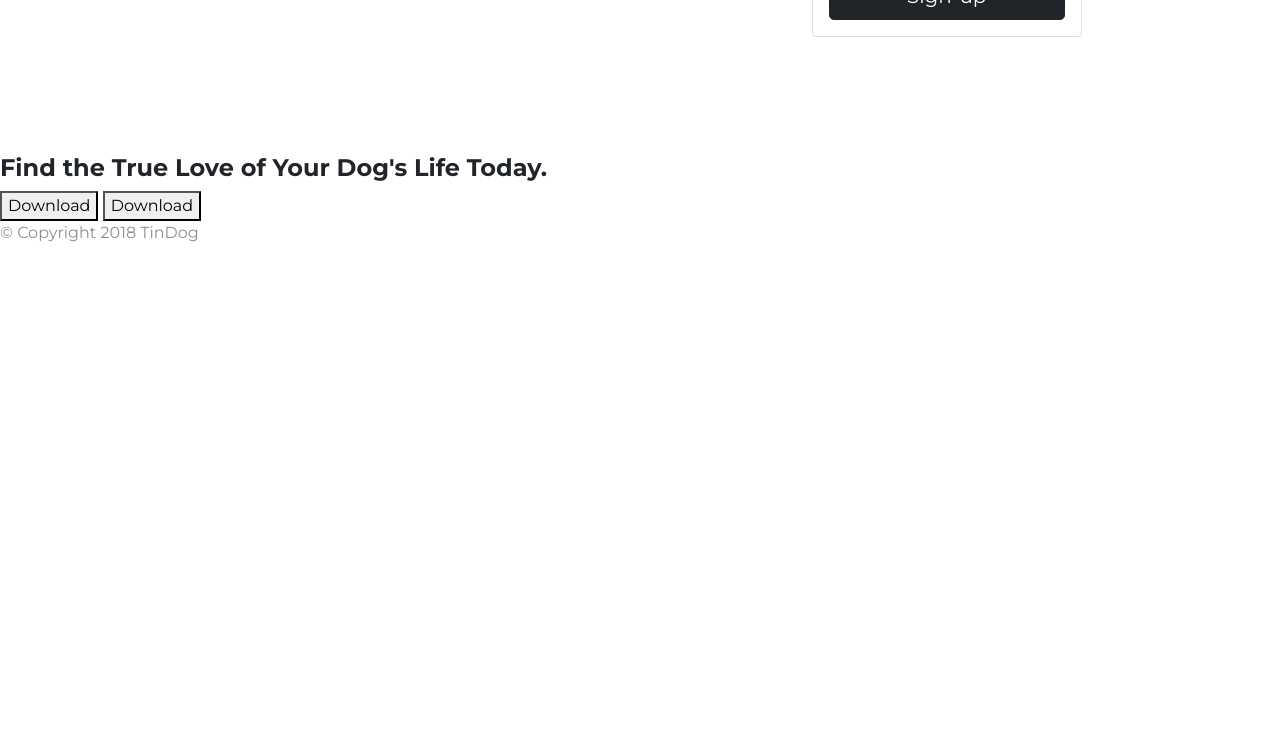
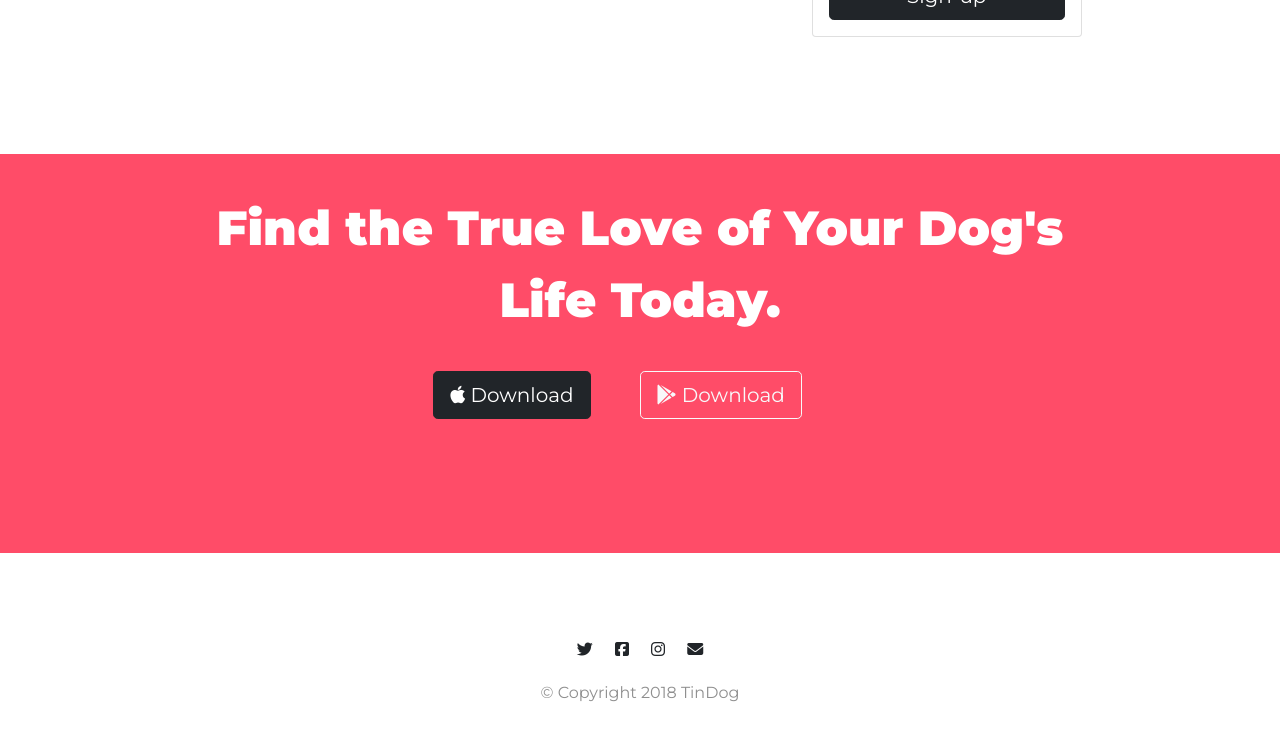
Before and after one commit to Sekonda28/tindog, a plain HTML site: page index.html in a window 1280 px wide. Shown: the part 2345-3084 px from the top of the page. Before the commit the page ends 2606 px from the top, so only its background shows below. Drawn offline with nearby package versions, Linux system fonts and the light colour scheme.

Commit message:
Updated the footer section

```diff
--- a/css/styles.css
+++ b/css/styles.css
@@ -105,3 +105,35 @@ p {
 .pricing-column {
   padding: 3% 2%;
 }
+
+/* Call to action */
+#cta {
+  background-color: #ff4c68;
+  padding: 3% 15% 7%;
+  text-align: center;
+  color: #fff;
+}
+.cta-header{
+  font-weight: 900;
+}
+
+/* Footer */
+#footer {
+  text-align: center;
+  background-color: #fff;
+  padding: 5% 15% 2%;
+}
+
+.ftr-fab {
+  padding: 1.5rem 1% ;
+}
+@media (max-width: 992px) {
+  .title-image {
+    position: static;
+    transform: none;
+    max-width: 80%;
+}
+  #title {
+    text-align: center;
+}
+}
--- a/index.html
+++ b/index.html
@@ -203,14 +203,25 @@
     <!-- Call to Action -->
 
     <section id="cta">
-      <h3>Find the True Love of Your Dog's Life Today.</h3>
-      <button type="button">Download</button>
-      <button type="button">Download</button>
+
+      <h2 class = "cta-header">Find the True Love of Your Dog's Life Today.</h3>
+      <button type="button" class="download-button btn btn-dark btn-lg">
+        <span class="fab fa-apple"></span> Download
+      </button>
+      <button type="button" class="download-button btn btn-outline-light btn-lg">
+        <span class="fab fa-google-play"></span> Download
+      </button>
+
     </section>
 
     <!-- Footer -->
 
     <footer id="footer">
+      <i class="ftr-fab fab fa-twitter"></i>
+      <i class="ftr-fab fab fa-facebook-square"></i>
+      <i class="ftr-fab fab fa-instagram"></i>
+      <i class="ftr-fab fas fa-envelope"></i>
+
       <p>© Copyright 2018 TinDog</p>
     </footer>
 
```
